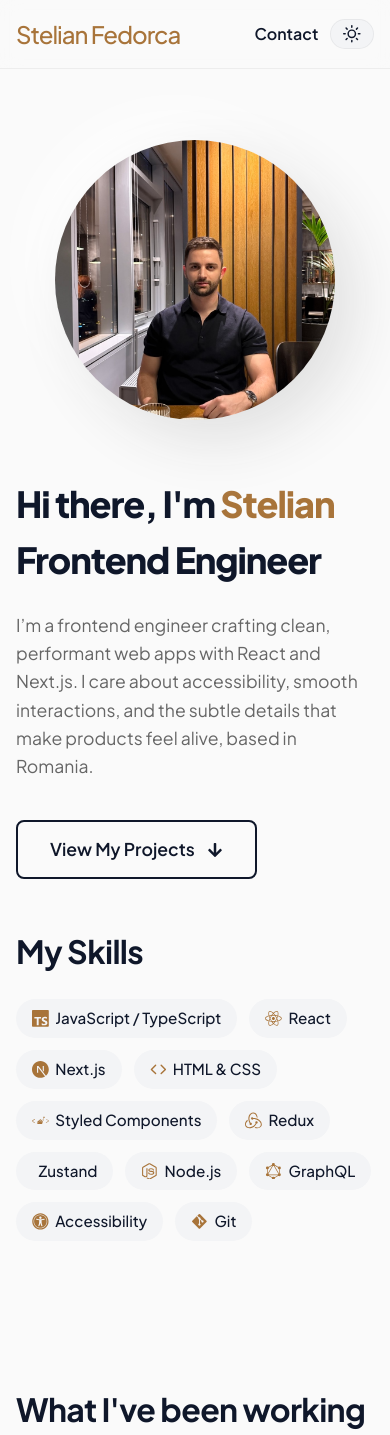
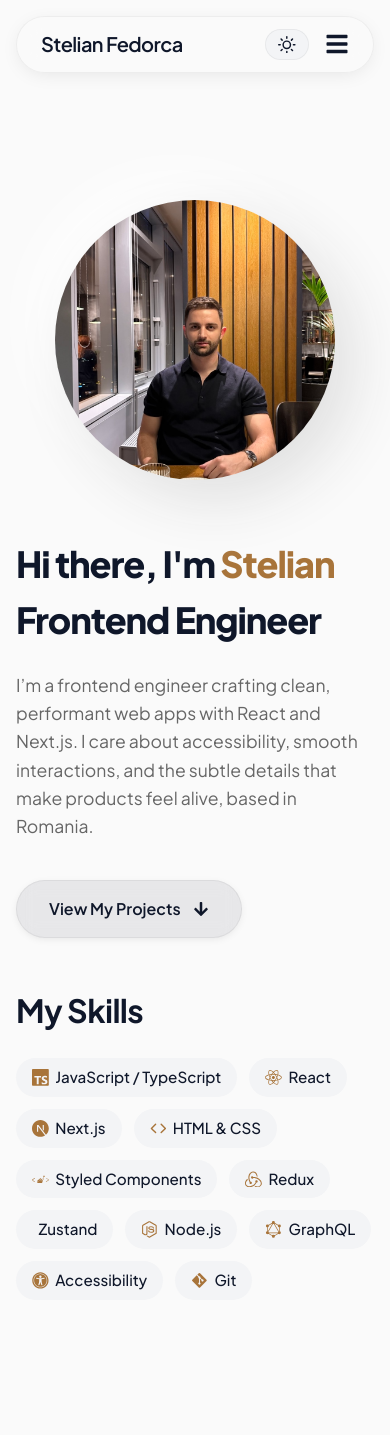
Before and after one commit to stelianfedorca/portofolio, a Next.js app: page / in a window 390 px wide. Shown: the top 1435 px of the page. Built offline with nearby package versions, Linux system fonts and the light colour scheme.

Commit message:
Redesign sticky header with a floating bar, mobile menu, Framer Motion animations, and update contact button styling

```diff
--- a/package.json
+++ b/package.json
@@ -9,6 +9,7 @@
     "lint": "eslint"
   },
   "dependencies": {
+    "framer-motion": "^12.23.24",
     "next": "16.0.3",
     "react": "19.2.0",
     "react-dom": "19.2.0",
--- a/src/app/globals.css
+++ b/src/app/globals.css
@@ -1,5 +1,5 @@
 :root {
-  --header-height: 70px;
+  --header-height: 100px;
 }
 
 :root,
--- a/src/app/page.tsx
+++ b/src/app/page.tsx
@@ -136,34 +136,37 @@ const HeroButton = styled(Link)`
   display: inline-flex;
   align-items: center;
   gap: 0.75rem;
-  background-color: transparent;
+  background: color-mix(in srgb, var(--text-primary), transparent 92%);
+  backdrop-filter: blur(10px);
+  -webkit-backdrop-filter: blur(10px);
   color: var(--text-primary);
-  border: 2px solid var(--text-primary);
-  padding: 0.9rem 2rem;
-  border-radius: 8px;
+  border: 1px solid var(--border-color);
+  padding: 1rem 2rem;
+  border-radius: 9999px;
   font-weight: 600;
-  font-size: 1.1rem;
+  font-size: 1rem;
   margin-top: 2.5rem;
-  transition: all 0.2s ease;
-  box-shadow: none;
+  transition: all 0.25s cubic-bezier(0.4, 0, 0.2, 1);
+  box-shadow: 0 2px 8px -2px rgba(0, 0, 0, 0.1);
 
   svg {
-    transition: transform 0.2s ease;
+    transition: transform 0.25s cubic-bezier(0.4, 0, 0.2, 1);
   }
 
   &:hover {
-    background-color: var(--text-primary);
+    background: var(--text-primary);
     color: var(--background);
-    transform: translateY(-2px);
-    box-shadow: 0 4px 12px rgba(0, 0, 0, 0.1);
+    border-color: var(--text-primary);
+    transform: scale(1.02);
+    box-shadow: 0 6px 20px -4px rgba(0, 0, 0, 0.15);
   }
 
   &:hover svg {
-    transform: translateY(2px);
+    transform: translateY(3px);
   }
 
   &:active {
-    transform: translateY(0);
+    transform: scale(0.98);
   }
 `;
 
--- a/src/components/StickyHeader.tsx
+++ b/src/components/StickyHeader.tsx
@@ -1,115 +1,244 @@
 "use client";
 
+import { useState, useEffect } from "react";
 import styled from "styled-components";
 import Link from "next/link";
-
+import { motion, AnimatePresence } from "framer-motion";
+import { FaBars, FaTimes } from "react-icons/fa";
 import ThemeToggle from "./ThemeToggle";
 
-const StickyHeaderWrapper = styled.div`
+// --- Styled Components ---
+
+const HeaderContainer = styled.header`
   position: fixed;
-  top: 0;
+  top: 1rem;
   left: 0;
-  z-index: 1;
-  width: 100%;
-  background: color-mix(in srgb, var(--background), transparent 30%);
-  backdrop-filter: blur(10px);
-  padding: 1rem 0;
-  border-bottom: 1px solid var(--border-color);
-  color: var(--text-primary);
-`;
-
-const MaxWidthWrapper = styled.div`
-  max-width: 1200px;
-  margin: 0 auto;
+  right: 0;
+  z-index: 100;
   padding: 0 1rem;
+  pointer-events: none; /* Let clicks pass through around the bar */
 
   @media (min-width: 768px) {
+    top: 1.5rem;
     padding: 0 2rem;
   }
 `;
 
-const TopNav = styled.nav`
+const FloatingBar = styled(motion.div)`
+  max-width: 1000px;
+  margin: 0 auto;
+  background: color-mix(in srgb, var(--background), transparent 20%);
+  backdrop-filter: blur(12px);
+  -webkit-backdrop-filter: blur(12px);
+  border: 1px solid var(--border-color);
+  border-radius: 9999px;
+  padding: 0.75rem 1.5rem;
   display: flex;
+  align-items: center;
   justify-content: space-between;
-  align-items: center;
+  box-shadow: 0 4px 20px -5px rgba(0, 0, 0, 0.1);
+  pointer-events: auto; /* Re-enable clicks on the bar */
 `;
 
 const BrandName = styled(Link)`
-  font-weight: 500;
-  font-size: 1.5rem;
-  letter-spacing: -1px;
-
-  color: var(--accent2);
+  font-weight: 600;
+  font-size: 1.25rem;
+  letter-spacing: -0.03em;
+  color: var(--text-primary);
+  text-decoration: none;
+  display: flex;
+  align-items: center;
+  gap: 0.5rem;
+  z-index: 102; /* Above mobile menu overlay */
 `;
 
-const NavigationLinks = styled.div`
-  display: flex;
-  gap: 1.25rem;
+const DesktopNav = styled.nav`
+  display: none;
   align-items: center;
+  gap: 2rem;
 
-  a {
-    /* text-transform: uppercase; */
-    font-weight: 600;
-    position: relative;
-    /* letter-spacing: 0.05em; */
-
-    &:hover {
-      color: var(--accent2);
-    }
-
-    &::before {
-      content: "";
-      position: absolute;
-      bottom: 0;
-      left: 0;
-      width: 0;
-      height: 1px;
-      background-color: var(--accent2);
-      transition: width 0.3s;
-    }
-
-    &:hover::before {
-      width: 100%;
-    }
+  @media (min-width: 768px) {
+    display: flex;
   }
 `;
 
-const NavActions = styled.div`
+const NavLink = styled(Link)`
+  font-size: 0.95rem;
+  font-weight: 500;
+  color: var(--text-secondary);
+  transition: color 0.2s ease;
+
+  &:hover {
+    color: var(--text-primary);
+  }
+`;
+
+const MobileActions = styled.div`
   display: flex;
   align-items: center;
-  gap: 0.75rem;
+  gap: 1rem;
 
   @media (min-width: 768px) {
-    gap: 1rem;
+    display: none;
+  }
+`;
+
+const MenuButton = styled.button`
+  background: none;
+  border: none;
+  color: var(--text-primary);
+  font-size: 1.5rem;
+  cursor: pointer;
+  display: flex;
+  align-items: center;
+  justify-content: center;
+  z-index: 102;
+`;
+
+// --- Mobile Overlay ---
+
+const Overlay = styled(motion.div)`
+  position: fixed;
+  top: 0;
+  left: 0;
+  width: 100vw;
+  height: 100vh;
+  background-color: var(--background);
+  z-index: 101;
+  display: flex;
+  flex-direction: column;
+  justify-content: center;
+  align-items: center;
+  padding: 2rem;
+  pointer-events: auto;
+`;
+
+const MobileLink = styled(motion.a)`
+  font-size: 2.5rem;
+  font-weight: 800;
+  color: var(--text-primary);
+  margin: 1rem 0;
+  text-decoration: none;
+  letter-spacing: -0.02em;
+
+  &:hover {
+    color: var(--accent2);
   }
 `;
 
 export default function StickyHeader() {
-  function scrollToTop(event: React.MouseEvent) {
-    event.preventDefault();
+  const [isOpen, setIsOpen] = useState(false);
 
+  // Lock body scroll when menu is open
+  useEffect(() => {
+    if (isOpen) {
+      document.body.style.overflow = "hidden";
+    } else {
+      document.body.style.overflow = "unset";
+    }
+    return () => {
+      document.body.style.overflow = "unset";
+    };
+  }, [isOpen]);
+
+  const toggleMenu = () => setIsOpen(!isOpen);
+
+  const closeMenu = () => setIsOpen(false);
+
+  const scrollToTop = (e: React.MouseEvent) => {
+    e.preventDefault();
     window.scrollTo({ top: 0, behavior: "smooth" });
+    window.history.pushState(null, "", window.location.pathname);
+    closeMenu();
+  };
 
-    // Remove hash from URL
-    window.history.pushState(null, "", window.location.pathname);
-  }
+  const menuVariants = {
+    closed: {
+      opacity: 0,
+      y: "-100%",
+      transition: {
+        duration: 0.5,
+        ease: [0.76, 0, 0.24, 1] as const,
+      },
+    },
+    open: {
+      opacity: 1,
+      y: 0,
+      transition: {
+        duration: 0.5,
+        ease: [0.76, 0, 0.24, 1] as const,
+      },
+    },
+  };
+
+  const linkVariants = {
+    closed: { opacity: 0, y: 50 },
+    open: (i: number) => ({
+      opacity: 1,
+      y: 0,
+      transition: {
+        delay: 0.1 + i * 0.1,
+        duration: 0.5,
+        ease: [0.22, 1, 0.36, 1] as const,
+      },
+    }),
+  };
 
   return (
-    <StickyHeaderWrapper>
-      <MaxWidthWrapper>
-        <TopNav>
-          <BrandName href="/" onClick={scrollToTop}>
-            Stelian Fedorca
-          </BrandName>
-          <NavActions>
-            <NavigationLinks>
-              {/* <a href="/#projects">Projects</a> */}
-              <a href="/#contact">Contact</a>
-            </NavigationLinks>
-            <ThemeToggle />
-          </NavActions>
-        </TopNav>
-      </MaxWidthWrapper>
-    </StickyHeaderWrapper>
+    <HeaderContainer>
+      <FloatingBar
+      // initial={{ y: -100, opacity: 0 }}
+      // animate={{ y: 0, opacity: 1 }}
+      // transition={{ duration: 0.6, ease: "easeOut" }}
+      >
+        <BrandName href="/" onClick={scrollToTop}>
+          Stelian Fedorca
+        </BrandName>
+
+        {/* Desktop Navigation */}
+        <DesktopNav>
+          <NavLink href="#projects">Projects</NavLink>
+          <NavLink href="#contact">Contact</NavLink>
+          <ThemeToggle />
+        </DesktopNav>
+
+        {/* Mobile Actions */}
+        <MobileActions>
+          <ThemeToggle />
+          <MenuButton onClick={toggleMenu} aria-label="Toggle menu">
+            {isOpen ? <FaTimes /> : <FaBars />}
+          </MenuButton>
+        </MobileActions>
+      </FloatingBar>
+
+      {/* Mobile Full Screen Menu */}
+      <AnimatePresence>
+        {isOpen && (
+          <Overlay
+            initial="closed"
+            animate="open"
+            exit="closed"
+            variants={menuVariants}
+          >
+            <MobileLink
+              href="#projects"
+              onClick={closeMenu}
+              custom={0}
+              variants={linkVariants}
+            >
+              Projects
+            </MobileLink>
+            <MobileLink
+              href="#contact"
+              onClick={closeMenu}
+              custom={1}
+              variants={linkVariants}
+            >
+              Contact
+            </MobileLink>
+          </Overlay>
+        )}
+      </AnimatePresence>
+    </HeaderContainer>
   );
 }
```
Also changed, not shown: 1 other file (tests, documents, lock files or other folders).
